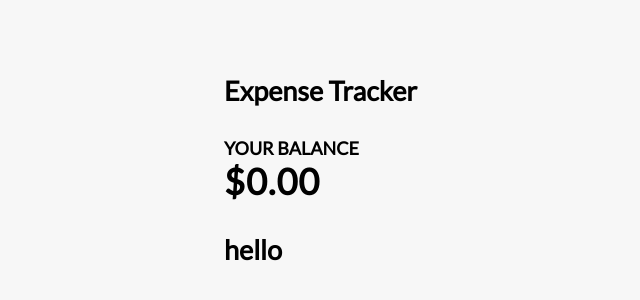
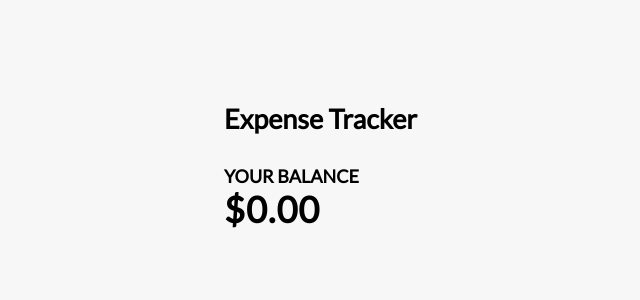
Before and after one commit to Sergiomendozer/exp, a React (Create React App) app: page / in a window 1280 px wide. Shown: the part 230-530 px from the top of the page, without its empty margins (241-881 px from the left). Built offline with nearby package versions, Linux system fonts and the light colour scheme.

Commit message:
Update App.tsx

```diff
--- a/src/App.tsx
+++ b/src/App.tsx
@@ -12,7 +12,6 @@ export default function App() {
         <Balance />
         <IncomeExpenses />
       </div>
-      <h2>hello</h2>
     </div>
   );
 }
```
